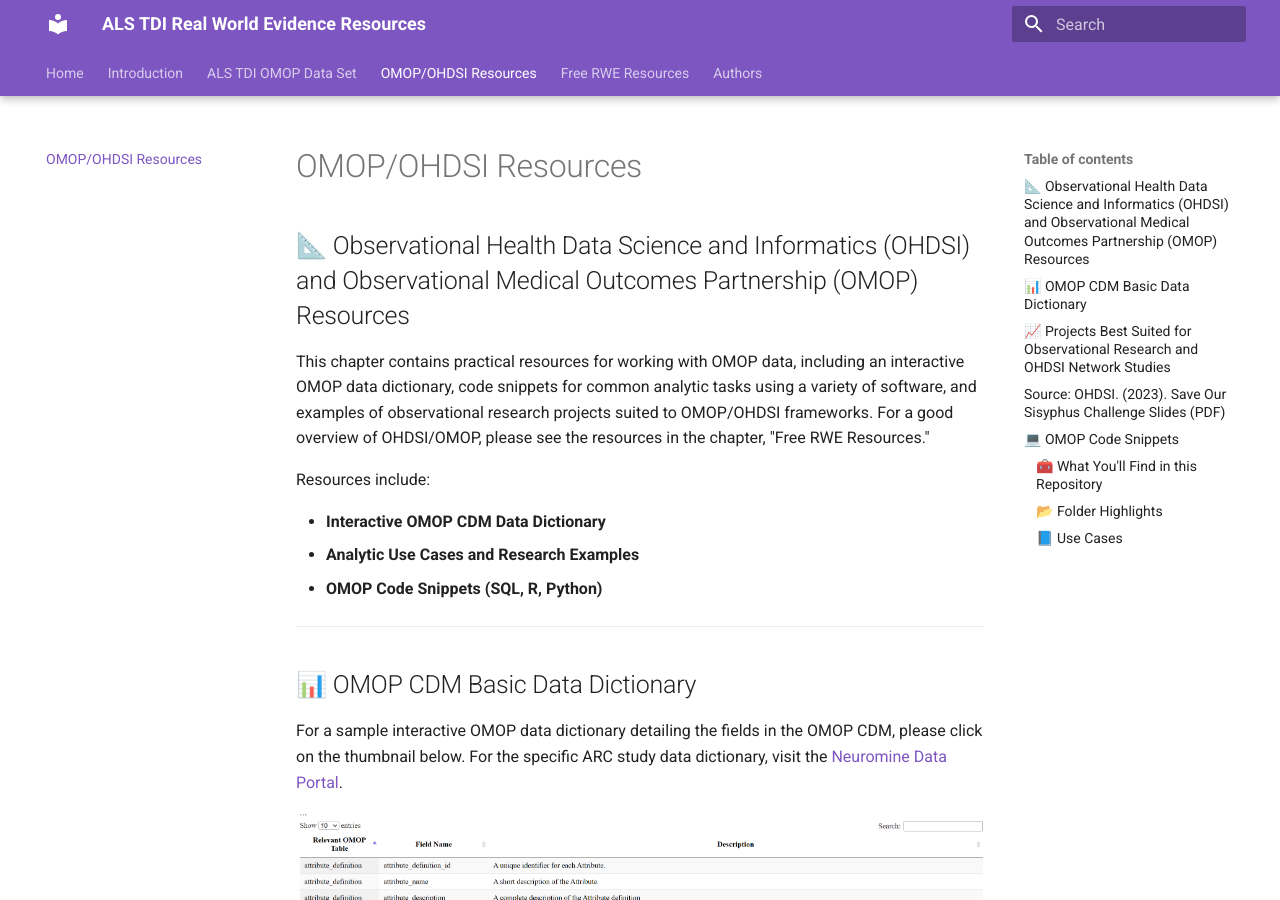
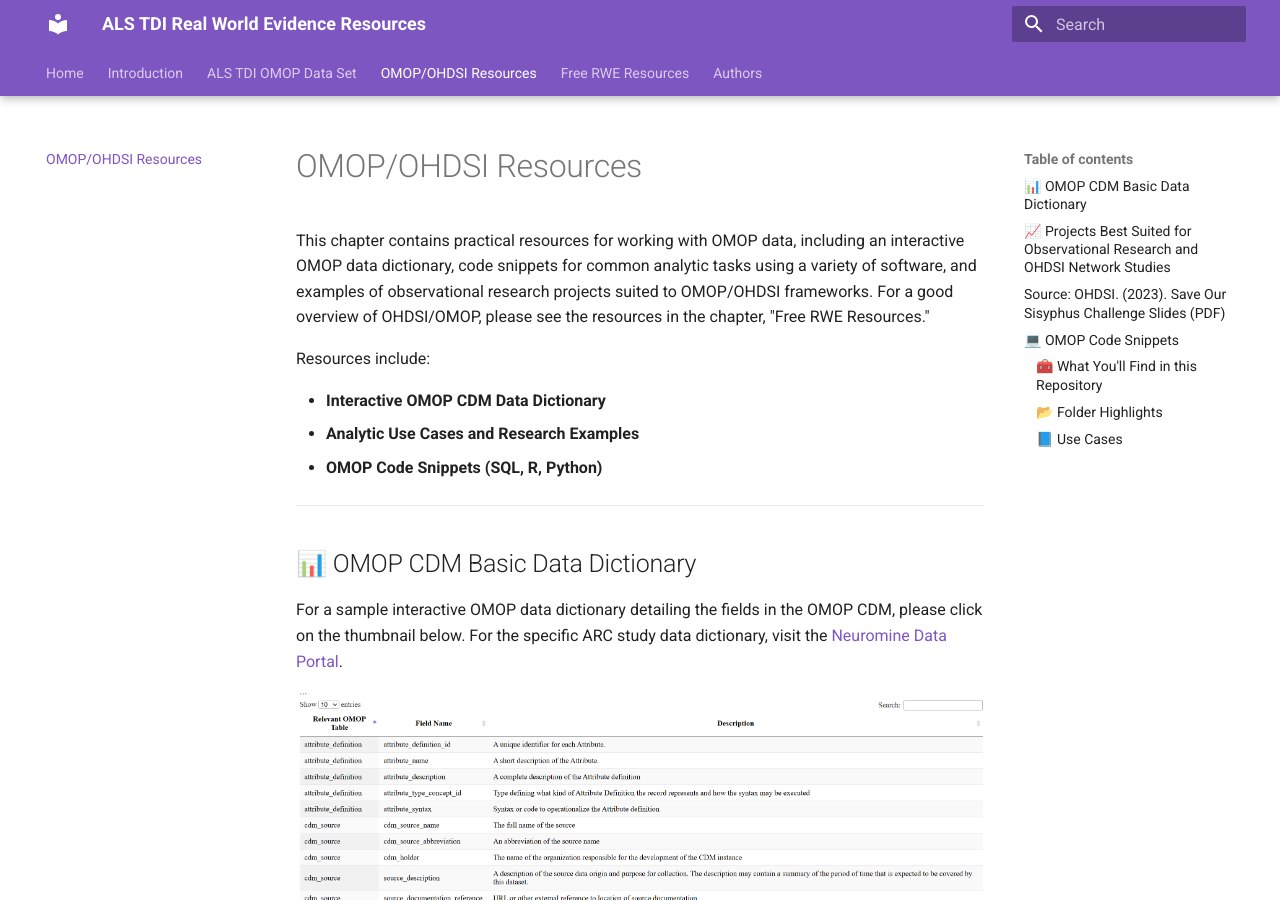
Before and after one commit to ALSTDI/ALS-RWE, an MkDocs documentation site: the page built from docs/omop-ohdsi-resources.md, in a window 1280 px wide and 900 px high. Built offline with MkDocs 1.6.1 and Material for MkDocs 9.7.7, drawn with Linux system fonts in a browser that asks for light colours.

Commit message:
minor edits

```diff
--- a/docs/omop-ohdsi-resources.md
+++ b/docs/omop-ohdsi-resources.md
@@ -1,10 +1,8 @@
 ---
-title: OMOP/OHDSI Resources
+title: Observational Health Data Science and Informatics (OHDSI) and Observational Medical Outcomes Partnership (OMOP) Resources
 hide:
   - title
 ---
-
-## 📐 Observational Health Data Science and Informatics (OHDSI) and Observational Medical Outcomes Partnership (OMOP) Resources
 
 This chapter contains practical resources for working with OMOP data, including an interactive OMOP data dictionary, code snippets for common analytic tasks using a variety of software, and examples of observational research projects suited to OMOP/OHDSI frameworks.  For a good overview of OHDSI/OMOP, please see the resources in the chapter, "Free RWE Resources."
 
```
Also changed, not shown: docs/free-rwe-resources.md (+1 -1 lines), docs/introduction.md (+0 -2 lines), site/404.html, site/als-tdi-omop-data-set/index.html, site/authors/index.html, site/free-rwe-resources/index.html, site/index.html, site/introduction/index.html, site/omop-ohdsi-resources/index.html.
